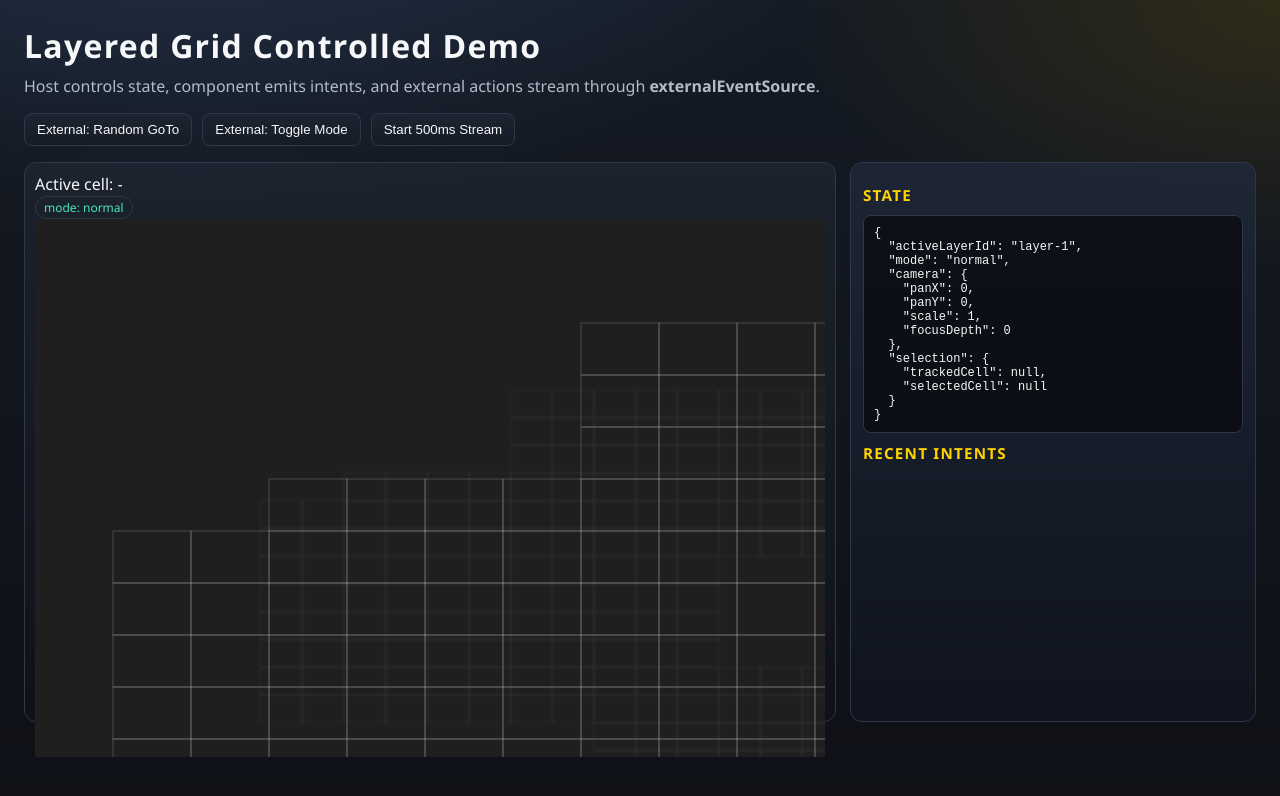
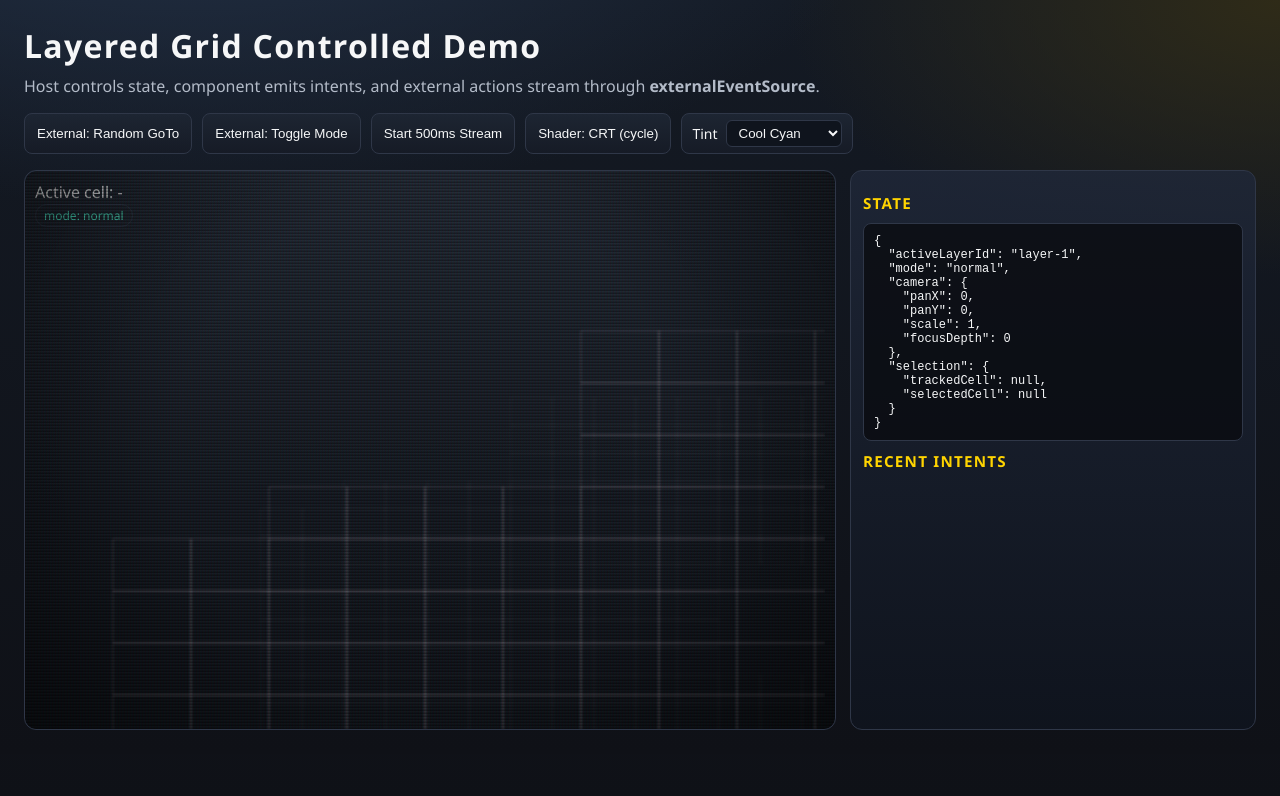
Before and after one commit to huuuda-aus/layered-grid, a React (Vite) app in the folder demo/: page / in a window 1280 px wide. Shown: the top 796 px of the page. Built offline with nearby package versions, Linux system fonts and the light colour scheme.

Commit message:
Add shader modes and configurable tint controls

```diff
--- a/demo/src/App.tsx
+++ b/demo/src/App.tsx
@@ -15,6 +15,15 @@ import { GRID_VISUAL_CONFIG } from "./gridTheme";
 import { GRID_EFFECTS_CONFIG } from "./gridEffects";
 
 type EventListener = (event: LayeredGridExternalEvent) => void;
+
+const TINT_PRESETS = [
+  { label: "None", value: "transparent" },
+  { label: "Cool Cyan", value: "rgba(75, 227, 194, 0.08)" },
+  { label: "Amber CRT", value: "rgba(255, 166, 64, 0.12)" },
+  { label: "Matrix Green", value: "rgba(96, 255, 128, 0.1)" },
+  { label: "Violet Haze", value: "rgba(174, 119, 255, 0.1)" },
+  { label: "Blood Red", value: "rgba(255, 76, 76, 0.09)" },
+] as const;
 
 class DemoEventBus implements LayeredGridExternalEventSource {
   private listeners = new Set<EventListener>();
@@ -43,6 +52,8 @@ export function App() {
   const [state, setState] = useState<LayeredGridControlledState>(() => createInitialControlledState(data));
   const [logLines, setLogLines] = useState<string[]>([]);
   const [autoStream, setAutoStream] = useState(false);
+  const [shaderMode, setShaderMode] = useState<"off" | "tv" | "crt">("crt");
+  const [selectedTint, setSelectedTint] = useState<string>(GRID_VISUAL_CONFIG.globalTintColor ?? "transparent");
 
   const eventBusRef = useRef(new DemoEventBus());
   const timerRef = useRef<number | null>(null);
@@ -129,6 +140,23 @@ export function App() {
     pushLog("stream -> 500ms");
   };
 
+  const cycleShaderMode = () => {
+    setShaderMode((prev) => {
+      if (prev === "off") {
+        return "tv";
+      }
+      if (prev === "tv") {
+        return "crt";
+      }
+      return "off";
+    });
+  };
+
+  const visualConfig = useMemo(() => ({
+    ...GRID_VISUAL_CONFIG,
+    globalTintColor: selectedTint,
+  }), [selectedTint]);
+
   useEffect(() => {
     return () => {
       if (timerRef.current !== null) {
@@ -152,15 +180,32 @@ export function App() {
         <button onClick={goToRandomCell}>External: Random GoTo</button>
         <button onClick={triggerModeToggle}>External: Toggle Mode</button>
         <button onClick={startStopStream}>{autoStream ? "Stop 500ms Stream" : "Start 500ms Stream"}</button>
+        <button onClick={cycleShaderMode}>
+          Shader: {shaderMode.toUpperCase()} (cycle)
+        </button>
+        <label className="toolbar-field" htmlFor="tint-select">
+          Tint
+          <select
+            id="tint-select"
+            value={selectedTint}
+            onChange={(event) => setSelectedTint(event.target.value)}
+          >
+            {TINT_PRESETS.map((preset) => (
+              <option key={preset.value} value={preset.value}>
+                {preset.label}
+              </option>
+            ))}
+          </select>
+        </label>
       </div>
 
       <div className="layout">
-        <section className="grid-shell">
+        <section className={`grid-shell${shaderMode !== "off" ? " tv-mode" : ""}${shaderMode === "crt" ? " tv-mode-crt" : ""}`}>
           <LayeredGrid
             data={data}
             state={state}
             externalEventSource={eventBusRef.current}
-            visual={GRID_VISUAL_CONFIG}
+            visual={visualConfig}
             effects={GRID_EFFECTS_CONFIG}
             zoom={{
               minVisibleCells: 2,
--- a/demo/src/gridTheme.ts
+++ b/demo/src/gridTheme.ts
@@ -1,7 +1,8 @@
 import type { LayeredGridVisualConfig } from "../../src/core";
 
 export const GRID_VISUAL_CONFIG: Partial<LayeredGridVisualConfig> = {
-  backgroundColor: "#1f1f1f",
+  backgroundColor: "transparent",
+  globalTintColor: "rgba(75, 227, 194, 0.08)",
   gridStrokeColor: "#ffffff",
   labelColor: "#ffffff",
   selectedCellStrokeColor: "#ffd400",
--- a/demo/src/styles.css
+++ b/demo/src/styles.css
@@ -65,6 +65,31 @@ button:hover {
   border-color: var(--accent-2);
 }
 
+.toolbar-field {
+  display: inline-flex;
+  align-items: center;
+  gap: 8px;
+  border: 1px solid var(--line);
+  background: linear-gradient(180deg, #1d2532, #161b26);
+  color: var(--ink);
+  padding: 6px 10px;
+  border-radius: 8px;
+  font-size: 14px;
+}
+
+.toolbar-field select {
+  border: 1px solid var(--line);
+  background: #0f141d;
+  color: var(--ink);
+  border-radius: 6px;
+  padding: 4px 8px;
+}
+
+.toolbar-field select:focus-visible {
+  outline: 1px solid var(--accent-2);
+  outline-offset: 1px;
+}
+
 .layout {
   margin-top: 16px;
   display: grid;
@@ -73,15 +98,119 @@ button:hover {
 }
 
 .grid-shell {
+  position: relative;
   min-height: 70vh;
   border: 1px solid var(--line);
   border-radius: 12px;
   padding: 10px;
   background: linear-gradient(180deg, rgba(36, 44, 58, 0.5), rgba(14, 18, 24, 0.6));
+  overflow: hidden;
+  isolation: isolate;
 }
 
 .grid-shell > section {
   height: 100%;
+  position: relative;
+  z-index: 1;
+}
+
+.grid-shell.tv-mode > section canvas {
+  filter: contrast(1.06) saturate(0.76) brightness(0.9) blur(0.75px);
+}
+
+.grid-shell.tv-mode-crt > section canvas {
+  filter:
+    contrast(1.14)
+    saturate(0.68)
+    brightness(0.92)
+    blur(1px)
+    drop-shadow(0.6px 0 rgba(255, 70, 70, 0.16))
+    drop-shadow(-0.6px 0 rgba(70, 140, 255, 0.16));
+}
+
+.grid-shell.tv-mode::before,
+.grid-shell.tv-mode::after {
+  content: "";
+  position: absolute;
+  inset: 0;
+  pointer-events: none;
+  border-radius: inherit;
+  z-index: 3;
+}
+
+.grid-shell.tv-mode::before {
+  background:
+    repeating-linear-gradient(
+      to bottom,
+      rgba(255, 255, 255, 0.02) 0px,
+      rgba(255, 255, 255, 0.02) 1px,
+      rgba(0, 0, 0, 0.2) 2px,
+      rgba(0, 0, 0, 0.2) 3px
+    ),
+    linear-gradient(
+      to right,
+      rgba(255, 0, 0, 0.03),
+      rgba(0, 255, 255, 0.02)
+    );
+  mix-blend-mode: multiply;
+  opacity: 0.8;
+}
+
+.grid-shell.tv-mode-crt::before {
+  background:
+    repeating-linear-gradient(
+      to bottom,
+      rgba(255, 255, 255, 0.03) 0px,
+      rgba(255, 255, 255, 0.03) 1px,
+      rgba(0, 0, 0, 0.32) 2px,
+      rgba(0, 0, 0, 0.32) 3px
+    ),
+    repeating-linear-gradient(
+      to right,
+      rgba(255, 40, 40, 0.08) 0px,
+      rgba(255, 40, 40, 0.08) 1px,
+      rgba(40, 255, 150, 0.08) 1px,
+      rgba(40, 255, 150, 0.08) 2px,
+      rgba(80, 120, 255, 0.08) 2px,
+      rgba(80, 120, 255, 0.08) 3px
+    );
+  opacity: 0.92;
+}
+
+.grid-shell.tv-mode::after {
+  background: radial-gradient(circle at center, transparent 56%, rgba(0, 0, 0, 0.45) 100%);
+  animation: tv-flicker 4.8s steps(2, end) infinite;
+}
+
+.grid-shell.tv-mode-crt::after {
+  background:
+    radial-gradient(circle at center, transparent 52%, rgba(0, 0, 0, 0.52) 100%),
+    linear-gradient(180deg, rgba(255, 255, 255, 0.02), rgba(0, 0, 0, 0.08));
+  animation: tv-flicker 5.2s steps(2, end) infinite;
+}
+
+@keyframes tv-flicker {
+  0% {
+    opacity: 0.9;
+  }
+  8% {
+    opacity: 0.83;
+  }
+  10% {
+    opacity: 0.9;
+  }
+  53% {
+    opacity: 0.88;
+  }
+  55% {
+    opacity: 0.82;
+  }
+  57% {
+    opacity: 0.9;
+  }
+  100% {
+    opacity: 0.9;
+  }
 }
 
 .panel {
--- a/src/core/config.ts
+++ b/src/core/config.ts
@@ -5,6 +5,7 @@ import type {
 
 export const DEFAULT_LAYERED_GRID_VISUAL_CONFIG: LayeredGridVisualConfig = {
   backgroundColor: "#262626",
+  globalTintColor: "transparent",
   gridStrokeColor: "#ffffff",
   labelColor: "#ffffff",
   selectedCellStrokeColor: "#ffd400",
--- a/src/core/types.ts
+++ b/src/core/types.ts
@@ -82,6 +82,7 @@ export type LayeredGridZoomConfig = {
 export type LayeredGridVisualConfig = {
   // Canvas styling.
   backgroundColor: string;
+  globalTintColor: string;
   gridStrokeColor: string;
   labelColor: string;
   selectedCellStrokeColor: string;
--- a/src/react/LayeredGrid.tsx
+++ b/src/react/LayeredGrid.tsx
@@ -708,6 +708,10 @@ export const LayeredGrid = forwardRef<LayeredGridHandle, LayeredGridRendererProp
           visual: mergedVisual,
         });
       }
+
+      if (mergedVisual.globalTintColor !== "transparent") {
+        applyTintToDrawnPixels(baseCtx, viewportSize.width, viewportSize.height, mergedVisual.globalTintColor);
+      }
     }, [
       animatedView.focusDepth,
       animatedView.modeBlend,
@@ -752,10 +756,7 @@ export const LayeredGrid = forwardRef<LayeredGridHandle, LayeredGridRendererProp
       overlayCtx.setTransform(dpr, 0, 0, dpr, 0, 0);
       overlayCtx.clearRect(0, 0, viewportSize.width, viewportSize.height);
 
-      if (!activeLayer) {
-        return;
-      }
-
+      if (activeLayer) {
         drawOverlayLabels(overlayCtx, {
           layer: activeLayer,
           camera: { ...effectiveCamera, scale: clampedScale },
@@ -771,6 +772,11 @@ export const LayeredGrid = forwardRef<LayeredGridHandle, LayeredGridRendererProp
           trackedCell: state.selection.trackedCell,
           visual: mergedVisual,
         });
+      }
+
+      if (mergedVisual.globalTintColor !== "transparent") {
+        applyTintToDrawnPixels(overlayCtx, viewportSize.width, viewportSize.height, mergedVisual.globalTintColor);
+      }
     }, [
       activeLayer,
       activeLayerVisual.opacity,
@@ -782,6 +788,7 @@ export const LayeredGrid = forwardRef<LayeredGridHandle, LayeredGridRendererProp
       clampedScale,
       hoveredCell,
       mergedVisual,
+      mergedVisual.globalTintColor,
       effectiveCamera,
       state.selection.selectedCell,
       state.selection.trackedCell,
@@ -1755,6 +1762,19 @@ function drawOverlayLabels(
   ctx.restore();
 }
 
+function applyTintToDrawnPixels(
+  ctx: CanvasRenderingContext2D,
+  width: number,
+  height: number,
+  tintColor: string,
+): void {
+  ctx.save();
+  ctx.globalCompositeOperation = "source-atop";
+  ctx.fillStyle = tintColor;
+  ctx.fillRect(0, 0, width, height);
+  ctx.restore();
+}
+
 function collectLabelTargetCells(args: {
   layer: {
     layerId: string;
```
Also changed, not shown: 5 other files (tests, documents, lock files or other folders). Lines whose indentation alone changed are shown as unchanged.
